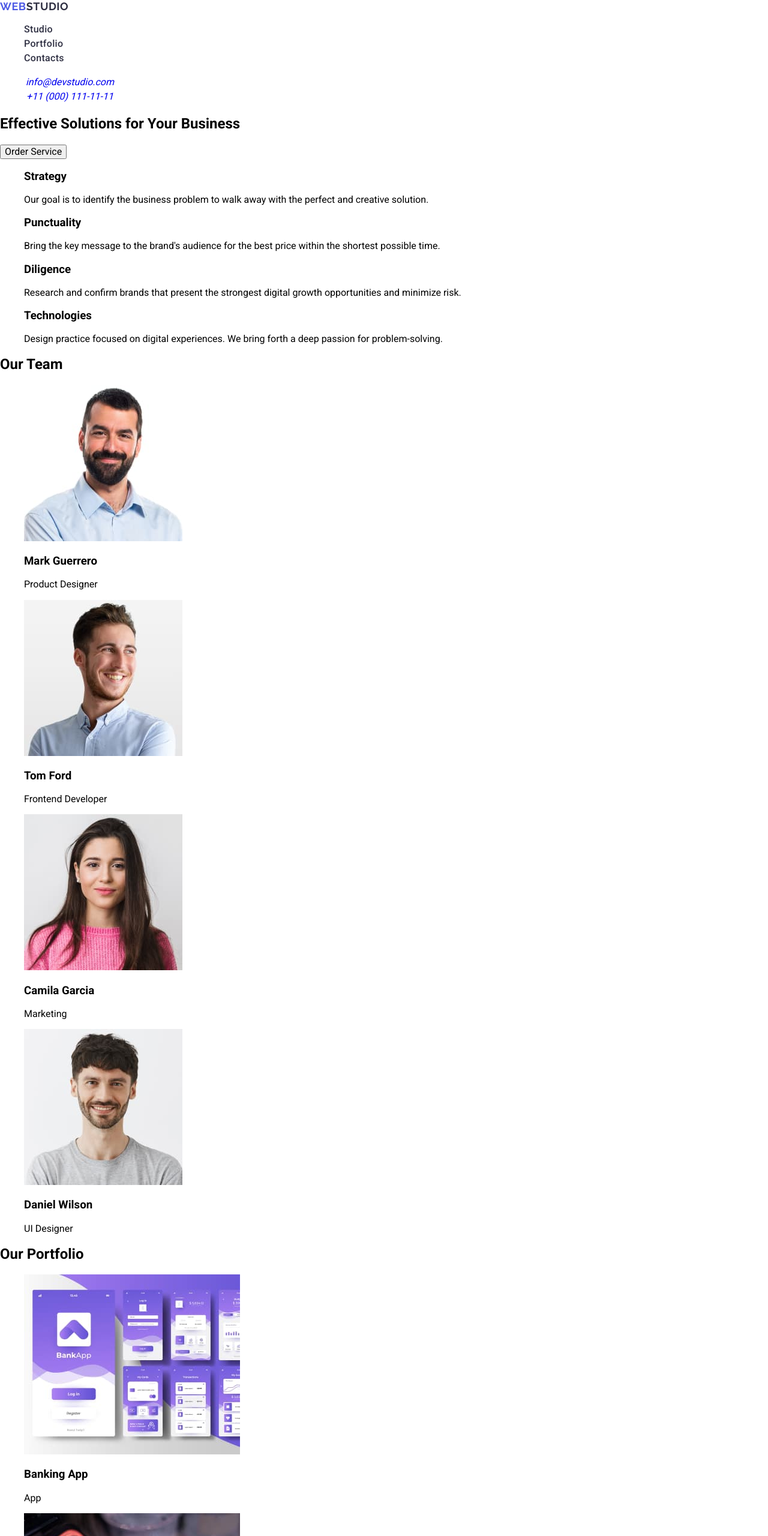
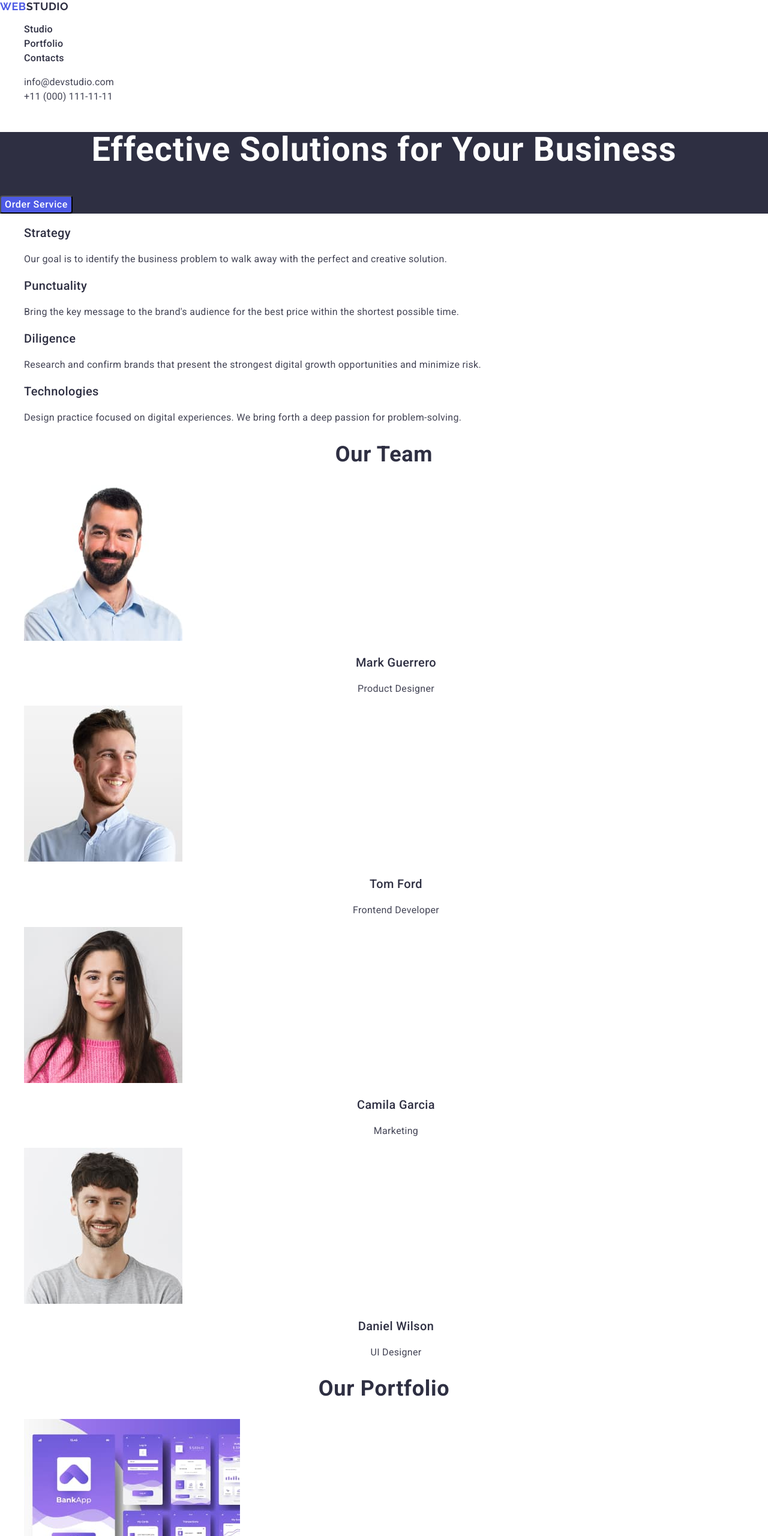
Before and after one commit to ShellyE2023/goit-markup-hw-02, a plain HTML site: page index.html in a window 1280 px wide. Shown: the top 2560 px of the page at 60% size. Drawn offline with nearby package versions, Linux system fonts and the light colour scheme.

Commit message:
hw-chec2

```diff
--- a/css/styles.css
+++ b/css/styles.css
@@ -1,7 +1,7 @@
 body {
   font-family: "Roboto", sans-serif;
-  color: ;
-  background-color: ;
+  color: #434455;
+  background-color: #fff;
 }
 ul {
   list-style: none;
@@ -10,7 +10,7 @@ a {
   text-decoration: none;
 }
 
-.logo {
+.header-logo {
   color: #2e2f42;
   font-family: Raleway;
   font-size: 18px;
@@ -19,7 +19,7 @@ a {
   letter-spacing: 0.03em;
   text-transform: uppercase;
 }
-.logo-blue {
+.header-logo-blue {
   color: #4d5ae5;
 }
 .header-menu-link {
@@ -29,13 +29,125 @@ a {
   line-height: 1.5;
   letter-spacing: 0.02em;
 }
+.header-menu-link:hover,
+.header-menu-link:focus {
+  color: #404bbf;
+}
 .header-address-link {
-  display: flex;
-  width: 153px;
-  height: 24px;
-  justify-content: center;
-  align-items: center;
-  flex-shrink: 0;
+  color: #434455;
+  font-size: 16px;
+  font-weight: 400;
+  line-height: 1.5;
+  letter-spacing: 0.01em;
+  font-style: normal;
+}
+.header-address-link:hover,
+.header-address-link:focus {
+  color: #404bbf;
+}
+.hero {
+  background-color: #2e2f42;
+}
+.hero-title {
+  color: #fff;
+  text-align: center;
+  font-size: 56px;
+  font-style: normal;
+  font-weight: 700;
+  line-height: 1.07;
+  letter-spacing: 0.02em;
+}
+.btn-hero {
+  color: #fff;
+  font-family: Roboto;
+  font-size: 16px;
+  font-style: normal;
+  font-weight: 500;
+  line-height: 1.5;
+  letter-spacing: 0.04em;
+  background-color: #4d5ae5;
+  border-radius: 4px;
+}
+.btn-hero:hover,
+.btn-hero:focus {
+  background: #404bbf;
+}
+.feachers-subtitle {
+  color: #2e2f42;
+  font-size: 20px;
+  font-weight: 500;
+  line-height: 1.2;
+  letter-spacing: 0.02em;
+}
+.feachers-item-text {
+  color: #434455;
+  font-size: 16px;
+  line-height: 1.5;
+  letter-spacing: 0.02em;
+}
+.team-title {
+  color: #2e2f42;
+  text-align: center;
+  font-size: 36px;
+  font-weight: 700;
+  line-height: 1.11;
+  letter-spacing: 0.02em;
+  text-transform: capitalize;
+}
+.team-subtitle {
+  color: #2e2f42;
+  text-align: center;
+  font-size: 20px;
+  font-weight: 500;
+  line-height: 1.2;
+  letter-spacing: 0.02em;
+}
+.team-text {
+  text-align: center;
+  font-size: 16px;
+  line-height: 1.5;
+  letter-spacing: 0.02em;
 }
 .portfolio-title {
+  color: #2e2f42;
+  text-align: center;
+  font-size: 36px;
+  font-weight: 700;
+  line-height: 1.11;
+  letter-spacing: 0.02em;
+  text-transform: capitalize;
 }
+.portfolio-subtitle {
+  color: #2e2f42;
+  font-size: 20px;
+  font-weight: 500;
+  line-height: 1.2;
+  letter-spacing: 0.02em;
+}
+.portfolio-text-item {
+  color: #434455;
+  font-size: 16px;
+  line-height: 1.5;
+  letter-spacing: 0.02em;
+}
+.footer {
+  background-color: #2e2f42;
+}
+.footer-logo {
+  color: #f4f4fd;
+  font-family: Raleway;
+  font-size: 18px;
+  font-weight: 700;
+  line-height: 1.17;
+  letter-spacing: 0.03;
+  text-transform: uppercase;
+}
+.footer-logo-blue {
+  color: #4d5ae5;
+}
+
+.footer-text {
+  color: #f4f4fd;
+  line-height: 1.5;
+  letter-spacing: 0.02em;
+}
--- a/index.html
+++ b/index.html
@@ -24,8 +24,8 @@
   <body>
     <header class="header">
       <nav class="header-navigation">
-        <a class="logo" href="./index.html"
-          ><span class="logo-blue">Web</span>Studio</a
+        <a class="header-logo" href="./index.html"
+          ><span class="header-logo-blue">Web</span>Studio</a
         >
 
         <ul>
@@ -55,8 +55,8 @@
               class="header-address-link"
               href="tel:+110001111111"
               target="_blank"
-              >+11 (000) 111-11-11</a
-            >
+              >+11 (000) 111-11-11
+            </a>
           </li>
         </ul>
       </address>
@@ -65,7 +65,7 @@
     <main>
       <section class="hero">
         <h1 class="hero-title">Effective Solutions for Your Business</h1>
-        <button type="button" class="btn">Order Service</button>
+        <button type="button" class="btn-hero">Order Service</button>
       </section>
       <section class="feachers">
         <h2 hidden>feachers</h2>
@@ -79,21 +79,21 @@
           </li>
           <li>
             <h3 class="feachers-subtitle">Punctuality</h3>
-            <p>
+            <p class="feachers-item-text">
               Bring the key message to the brand's audience for the best price
               within the shortest possible time.
             </p>
           </li>
           <li>
             <h3 class="feachers-subtitle">Diligence</h3>
-            <p>
+            <p class="feachers-item-text">
               Research and confirm brands that present the strongest digital
               growth opportunities and minimize risk.
             </p>
           </li>
           <li>
-            <h3>Technologies</h3>
-            <p>
+            <h3 class="feachers-subtitle">Technologies</h3>
+            <p class="feachers-item-text">
               Design practice focused on digital experiences. We bring forth a
               deep passion for problem-solving.
             </p>
@@ -102,8 +102,8 @@
       </section>
 
       <section class="team">
-        <h2>Our Team</h2>
-        <ul class="team-item">
+        <h2 class="team-title">Our Team</h2>
+        <ul>
           <li>
             <img
               src="./images/img1-mark.jpg"
@@ -112,7 +112,7 @@
               height="260"
             />
             <h3 class="team-subtitle">Mark Guerrero</h3>
-            <p>Product Designer</p>
+            <p class="team-text">Product Designer</p>
           </li>
           <li>
             <img
@@ -122,7 +122,7 @@
               height="260"
             />
             <h3 class="team-subtitle">Tom Ford</h3>
-            <p>Frontend Developer</p>
+            <p class="team-text">Frontend Developer</p>
           </li>
 
           <li>
@@ -133,7 +133,7 @@
               height="260"
             />
             <h3 class="team-subtitle">Camila Garcia</h3>
-            <p>Marketing</p>
+            <p class="team-text">Marketing</p>
           </li>
           <li>
             <img
@@ -143,7 +143,7 @@
               height="260"
             />
             <h3 class="team-subtitle">Daniel Wilson</h3>
-            <p>UI Designer</p>
+            <p class="team-text">UI Designer</p>
           </li>
         </ul>
       </section>
@@ -216,9 +216,9 @@
       </section>
     </main>
 
-    <footer>
-      <a class="logo" href="./index.html"
-        ><span class="logo-blue">Web</span>Studio</a
+    <footer class="footer">
+      <a class="footer-logo" href="./index.html"
+        ><span class="footer-logo-blue">Web</span>Studio</a
       >
       <p class="footer-text">
         Increase the flow of customers and sales for your business with digital
```
